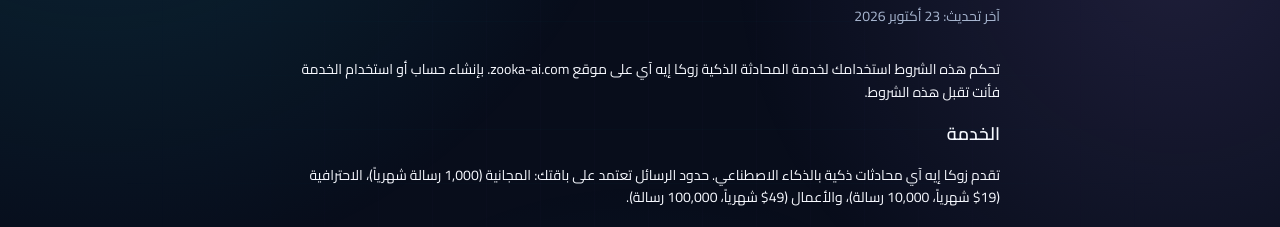
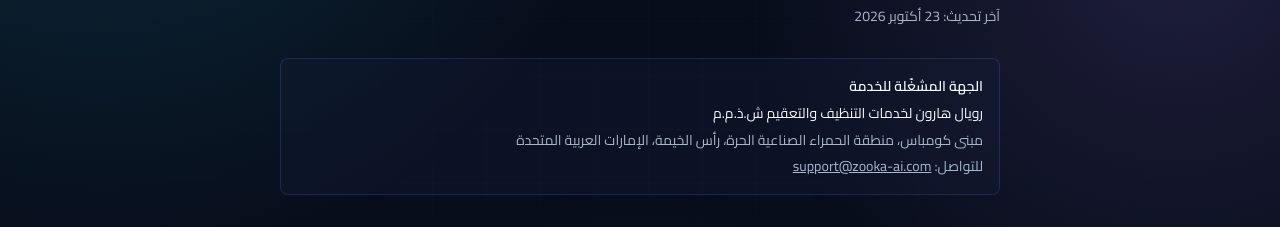
Before and after one commit to ZOOKA-AI/chatbot, a Next.js app: page /terms in a window 1280 px wide. Shown: the part 195-422 px from the top of the page. Built offline with nearby package versions, Linux system fonts and the light colour scheme; no server answers.

Commit message:
fix(legal): name the operator and address on terms

```diff
--- a/app/terms/page.tsx
+++ b/app/terms/page.tsx
@@ -10,6 +10,7 @@ export const metadata: Metadata = {
 import Link from "next/link";
 import { SiteHeader } from "@/components/marketing/site-header";
 import { dirOf, fontOf, getLang } from "@/lib/i18n";
+import { LEGAL_ADDRESS, LEGAL_ENTITY_NAME, CONTACT_EMAIL } from "@/lib/legal-entity";
 
 async function TermsContent() {
   const lang = await getLang();
@@ -37,6 +38,16 @@ async function TermsContent() {
           {ar ? "آخر تحديث: 23 أكتوبر 2026" : "Last updated: October 23, 2026"}
         </p>
       </header>
+
+      <section className="border-border bg-muted/40 flex flex-col gap-1 rounded-lg border p-4 text-sm leading-relaxed">
+        <p className="font-semibold">{ar ? "الجهة المشغّلة للخدمة" : "Who operates this service"}</p>
+        <p>{ar ? LEGAL_ENTITY_NAME.ar : LEGAL_ENTITY_NAME.en}</p>
+        <p className="text-muted-foreground">{ar ? LEGAL_ADDRESS.ar : LEGAL_ADDRESS.en}</p>
+        <p className="text-muted-foreground">
+          {ar ? "للتواصل: " : "Contact: "}
+          <a className="underline" href={`mailto:${CONTACT_EMAIL}`}>{CONTACT_EMAIL}</a>
+        </p>
+      </section>
 
       <section className="flex flex-col gap-4 text-sm leading-relaxed">
         {ar ? (
```
